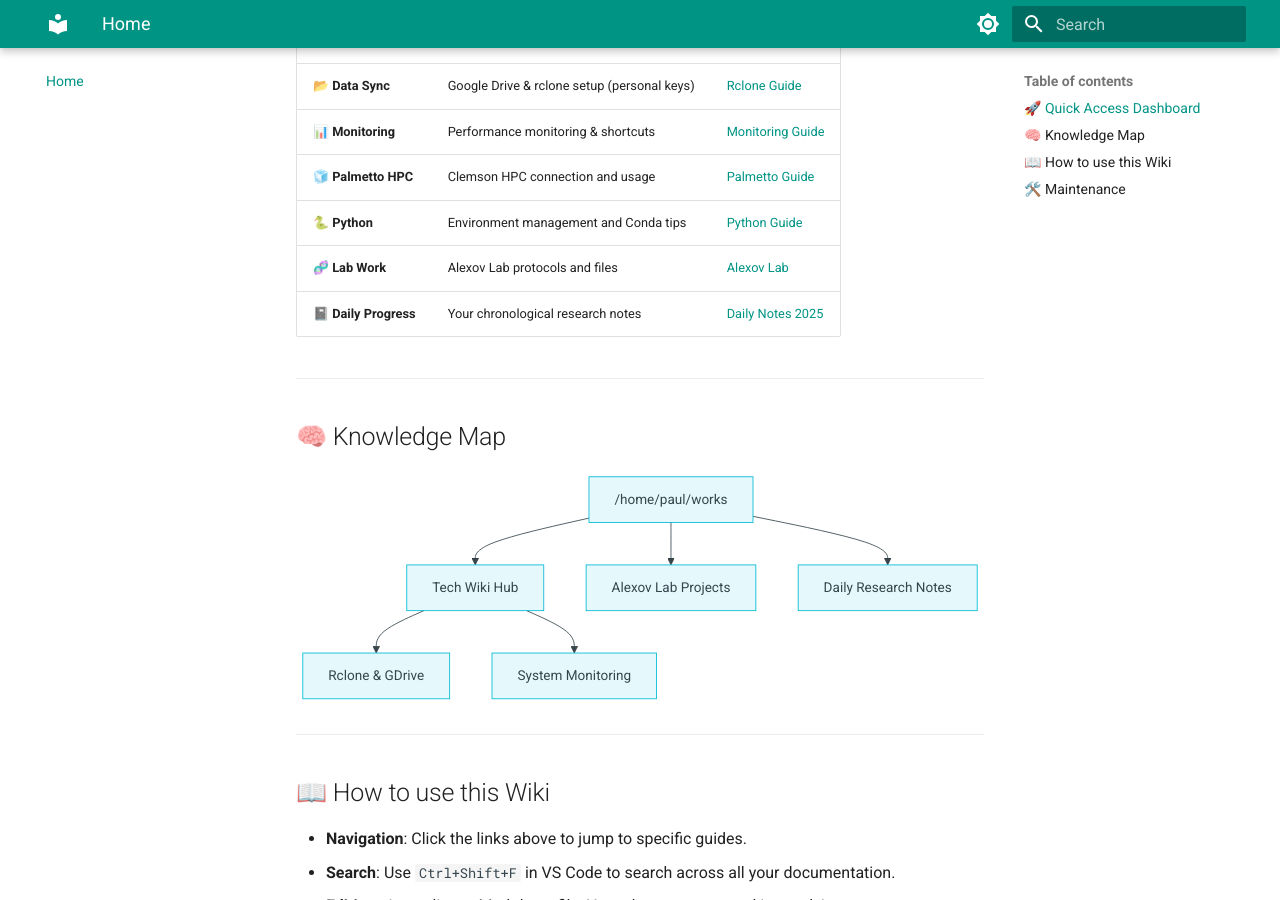
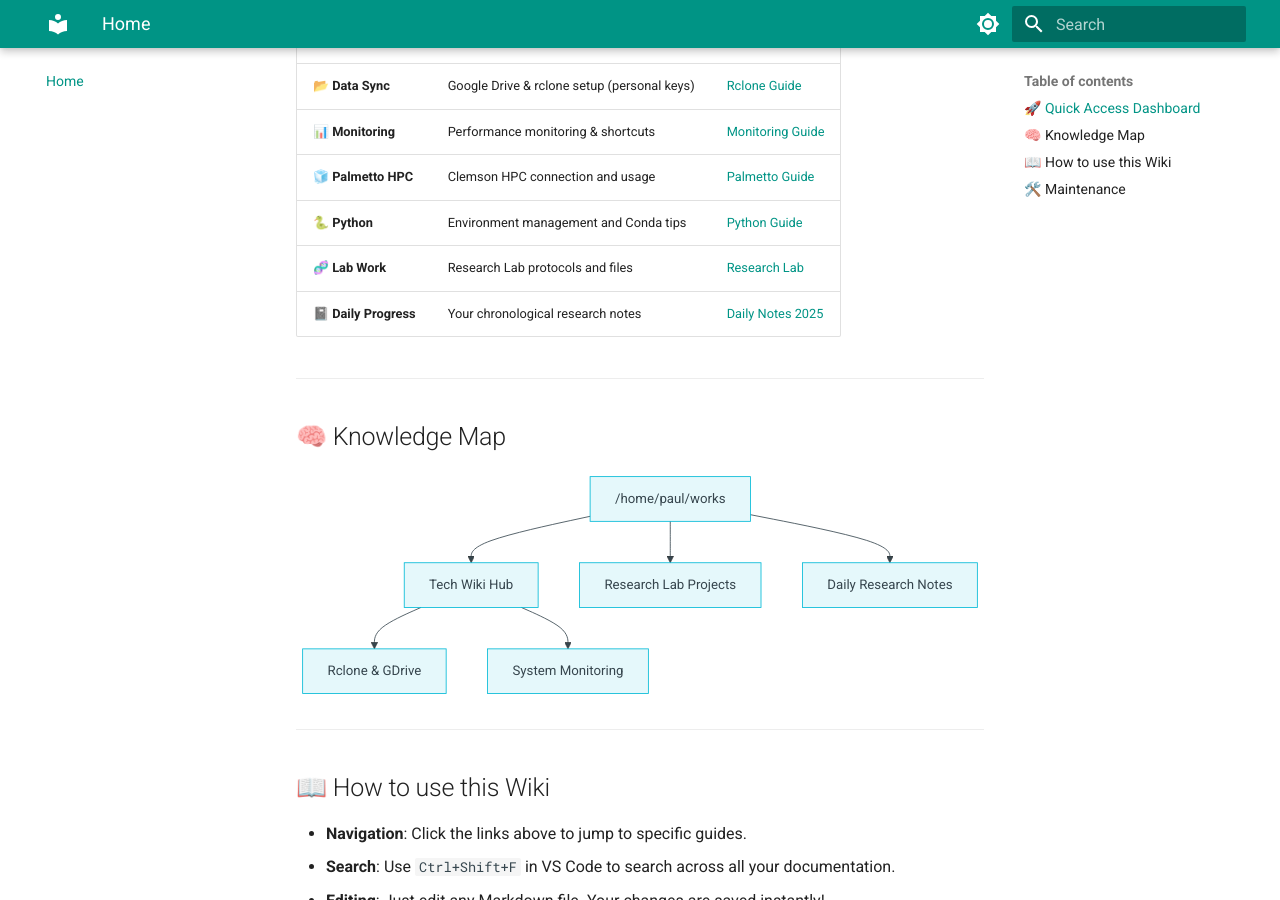
Before and after one commit to paulshamrat/aletheia, an MkDocs documentation site: the page built from docs/index.md, in a window 1280 px wide and 900 px high, scrolled down 378 px. Built offline with MkDocs 1.6.1 and Material for MkDocs 9.7.7, drawn with Linux system fonts in a browser that asks for light colours.

Commit message:
Generalize lab references for privacy

```diff
--- a/docs/index.md
+++ b/docs/index.md
@@ -12,7 +12,7 @@ Welcome to your local research & engineering wiki. This is your central hub for
 | **📊 Monitoring** | Performance monitoring & shortcuts | [Monitoring Guide](./linux_system_monitoring.md) |
 | **🧊 Palmetto HPC** | Clemson HPC connection and usage | [Palmetto Guide](./palmetto_hpc.md) |
 | **🐍 Python** | Environment management and Conda tips | [Python Guide](./python_conda.md) |
-| **🧬 Lab Work** | Alexov Lab protocols and files | [Alexov Lab](../../alexovlab/) |
+| **🧬 Lab Work** | Research Lab protocols and files | [Research Lab](../../research-lab/) |
 | **📓 Daily Progress** | Your chronological research notes | [Daily Notes 2025](../../daily-notes.md) |
 
 ---
@@ -25,7 +25,7 @@ graph TD
     Wiki["Tech Wiki Hub"]
     Sync["Rclone & GDrive"]
     Mon["System Monitoring"]
-    Lab["Alexov Lab Projects"]
+    Lab["Research Lab Projects"]
     Notes["Daily Research Notes"]
 
     Works --> Wiki
```
Also changed, not shown: docs/rclone_setup_guide.md (+1 -1 lines).
